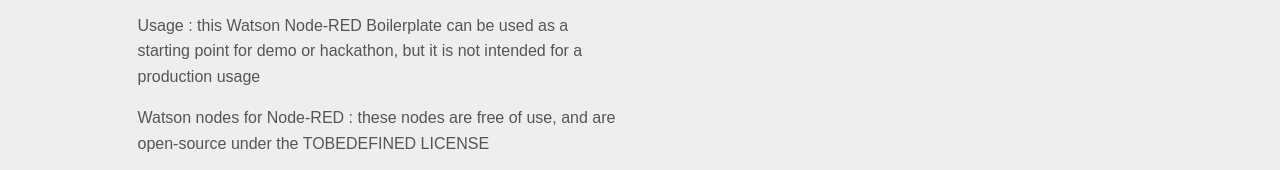
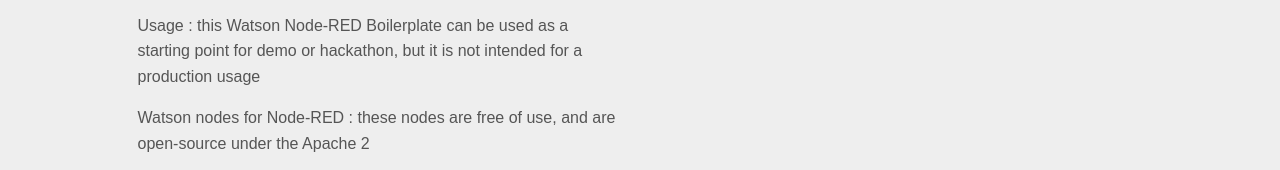
Before and after one commit to ibmresearchuk/node-red-bluemix-starter, a website: page public/index.html in a window 1280 px wide. Shown: the part 1150-1320 px from the top of the page. Drawn offline with nearby package versions, Linux system fonts and the light colour scheme; no server answers.

Commit message:
Boilerplate : added License mode in documentation

```diff
--- a/public/index.html
+++ b/public/index.html
@@ -66,7 +66,7 @@
                 <li>Retrieve and Rank (coming soon)</li>
             </ul>
             <p>Usage : this Watson Node-RED Boilerplate can be used as a starting point for demo or hackathon, but it is not intended for a production usage</p>
-            <p>Watson nodes for Node-RED : these nodes are free of use, and are open-source under the TOBEDEFINED LICENSE</p>
+            <p>Watson nodes for Node-RED : these nodes are free of use, and are open-source under the Apache 2</p>
             <p>Watson API / Bluemix services : those nodes needs to be linked with the appropriate Watson service in the Bluemix catalog, and support only one version of each the Watson API. The usage of those services are following a Cost Plan defined in the Bluemix catalog</p>
 
             <p>More information about Node-RED, including documentation, can be found at <a href="http://nodered.org">nodered.org</a>.</p>
```
Also changed, not shown: README.md.
